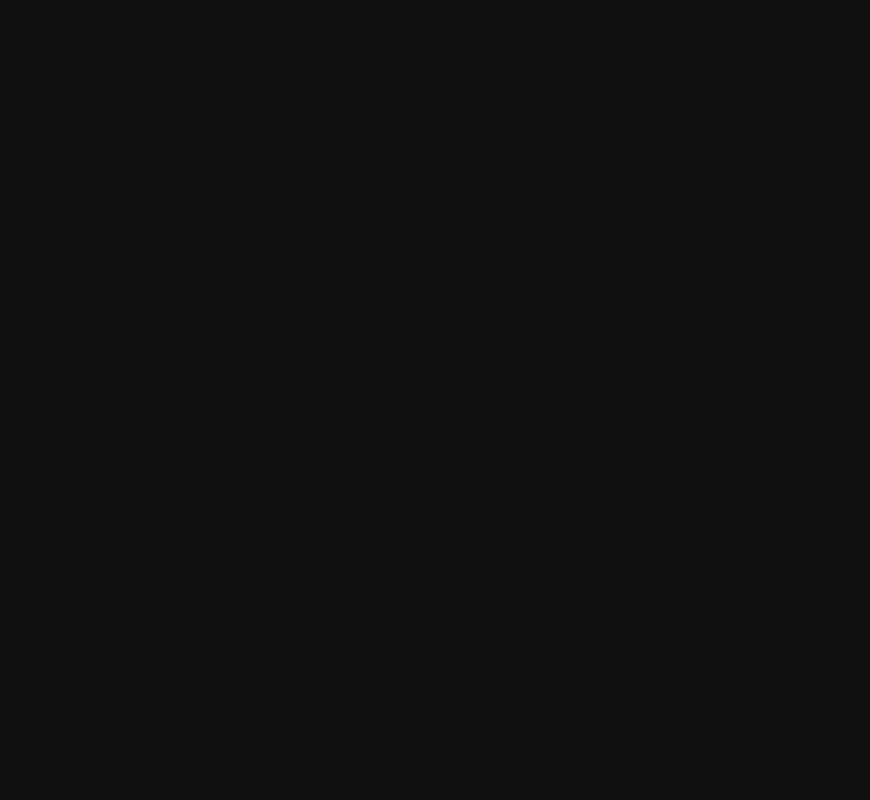
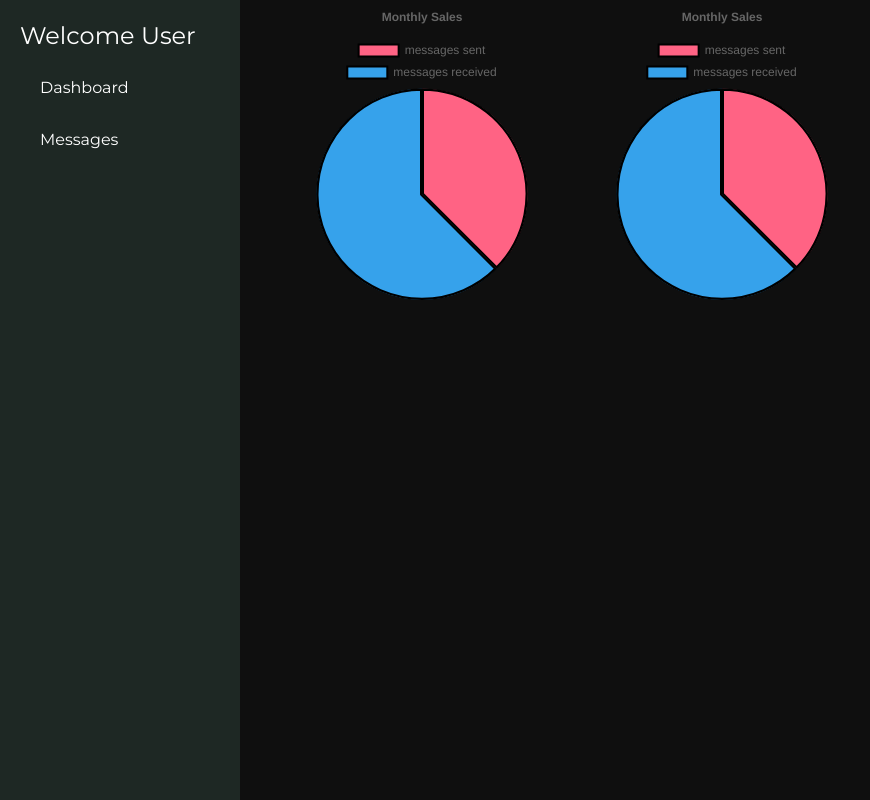
Before and after one commit to Hamidusman/ShroudedNotes, a React (Vite) app: page /dashboard in a window 1280 px wide. Before the commit this address had no page. Shown: the whole page, without its empty margins (0-870 px from the left). Built offline with nearby package versions, Linux system fonts and the light colour scheme.

Commit message:
base chart setup

```diff
--- a/package.json
+++ b/package.json
@@ -9,7 +9,9 @@
     "preview": "vite preview"
   },
   "dependencies": {
+    "chart.js": "^4.4.7",
     "react": "^18.3.1",
+    "react-chartjs-2": "^5.3.0",
     "react-dom": "^18.3.1",
     "react-icons": "^5.4.0",
     "react-router-dom": "^7.1.3"
--- a/src/App.css
+++ b/src/App.css
@@ -4,7 +4,6 @@
 @tailwind utilities;
 
 :root{
-    padding: 10px 15px;
     background-color: #0f0f0f;
     font-family: "Montserrat", serif;
     @apply text-white
--- a/src/App.jsx
+++ b/src/App.jsx
@@ -8,6 +8,8 @@ import Home from './pages/landing'
 import Login from './pages/login';
 import Text from './pages/form';
 import Success from './pages/success';
+import Dashboard from './pages/dashboard';
+
 
 function App() {
 
@@ -19,6 +21,7 @@ function App() {
 		<Route path="/login" element={<Login />} />
 		<Route path="/message" element={<Text />} />
 		<Route path="/success" element={<Success />} />
+		<Route path="/dashboard" element={<Dashboard />} />
 	  </Routes>
 	)
 }
--- /dev/null
+++ b/src/components/navbar.jsx
@@ -0,0 +1,18 @@
+import { useState } from "react"
+
+export default function Sidebar() {
+    const [active, setActive] = useState(false)
+
+    return (
+        <aside>
+
+            <div className="w-60 p-5 h-screen flex flex-col gap-4 bg-gray">
+                <h3 className="text-2xl">Welcome User</h3>
+                <ul className="flex flex-col gap-3">
+                    <li className="px-5 py-2 hover:bg-accent rounded-xl transition duration-500 ease-in-out">Dashboard</li>
+                    <li className="px-5 py-2 hover:bg-accent rounded-xl transition duration-500 ease-in-out">Messages</li>
+                </ul>
+            </div>
+        </aside>
+    )
+}
--- /dev/null
+++ b/src/components/pie.jsx
@@ -0,0 +1,43 @@
+import { Pie } from "react-chartjs-2";
+import {
+    Chart as ChartJS,
+    ArcElement,
+    Tooltip,
+    Legend,
+    } from "chart.js";
+
+// Register the required components
+ChartJS.register(ArcElement, Tooltip, Legend);
+
+export default function PieChart() {
+
+    const data = {
+        labels: ['messages sent', 'messages received'],
+        datasets: [
+            {
+                data: [300, 500],
+                backgroundColor: ["#FF6384", "#36A2EB"],
+                borderColor: 'black',
+                borderAlign: 'inner',
+                cutout: '0%'
+            },
+            ],
+        };
+
+    const options = {
+    responsive: true,
+    plugins: {
+        legend: {
+        position: "top",
+        },
+        title: {
+        display: true,
+        text: "Monthly Sales",
+        },
+      },
+    };
+    return (
+        <Pie data={data} options={options} />
+
+    )
+}
--- /dev/null
+++ b/src/pages/dashboard.jsx
@@ -0,0 +1,59 @@
+import Sidebar from "../components/navbar";
+import React from "react";
+import { Line } from "react-chartjs-2";
+import PieChart from "../components/pie";
+
+import {
+    Chart as ChartJS,
+    Tooltip,
+    Legend,
+    CategoryScale,
+    LinearScale,
+    PointElement,
+    LineElement,
+    Title,
+    } from "chart.js";
+
+
+ChartJS.register(CategoryScale, LinearScale, PointElement, LineElement, Title, Tooltip, Legend)
+
+export default function Dashboard() {
+
+    const data = {
+        labels: ['messages sent', 'messages received'],
+        datasets: [
+            {
+                data: [300, 500],
+                backgroundColor: ["#FF6384", "#36A2EB"],
+                borderColor: 'grey',
+                borderAlign: 'inner',
+                cutout: '0%'
+            },
+            ],
+        };
+
+    const options = {
+    responsive: true,
+    plugins: {
+        legend: {
+        position: "top",
+        },
+        title: {
+        display: true,
+        text: "Monthly Sales",
+        },
+      },
+    };
+    return (
+        <div className="flex gap-8">
+            <Sidebar />
+            <section className="flex ">
+                <div>
+                <PieChart /></div>
+            <div>
+            <PieChart /></div>
+            </section>
+
+        </div>
+    )
+}
```
Also changed, not shown: 1 other file (tests, documents, lock files or other folders).
